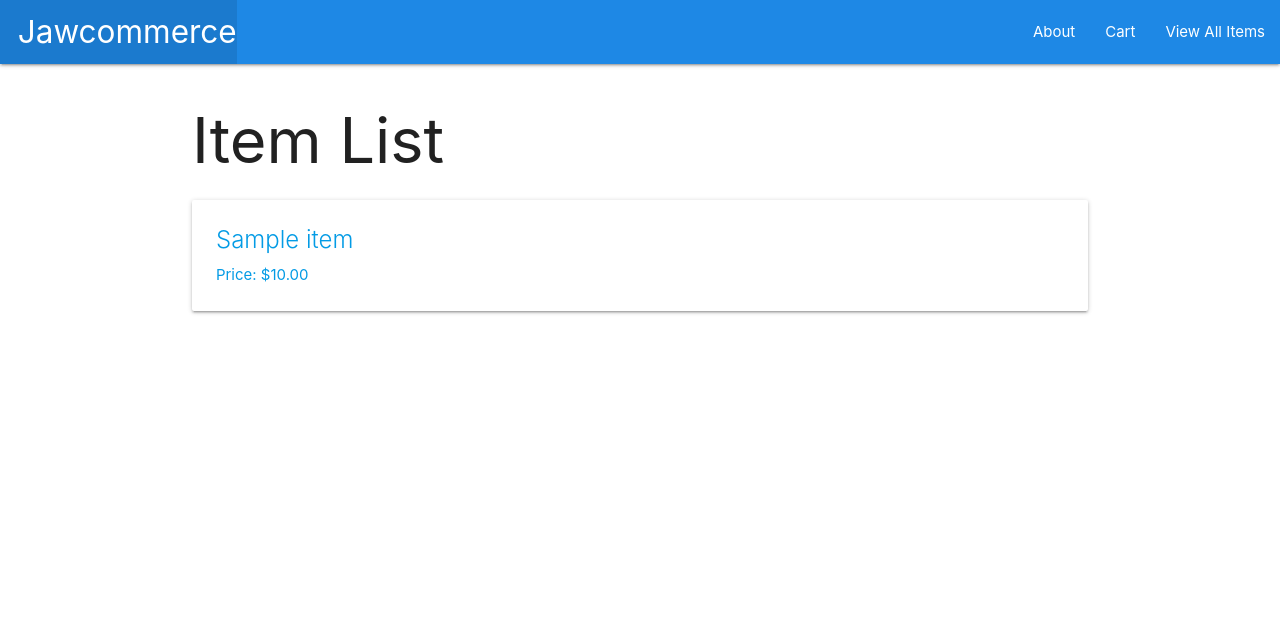
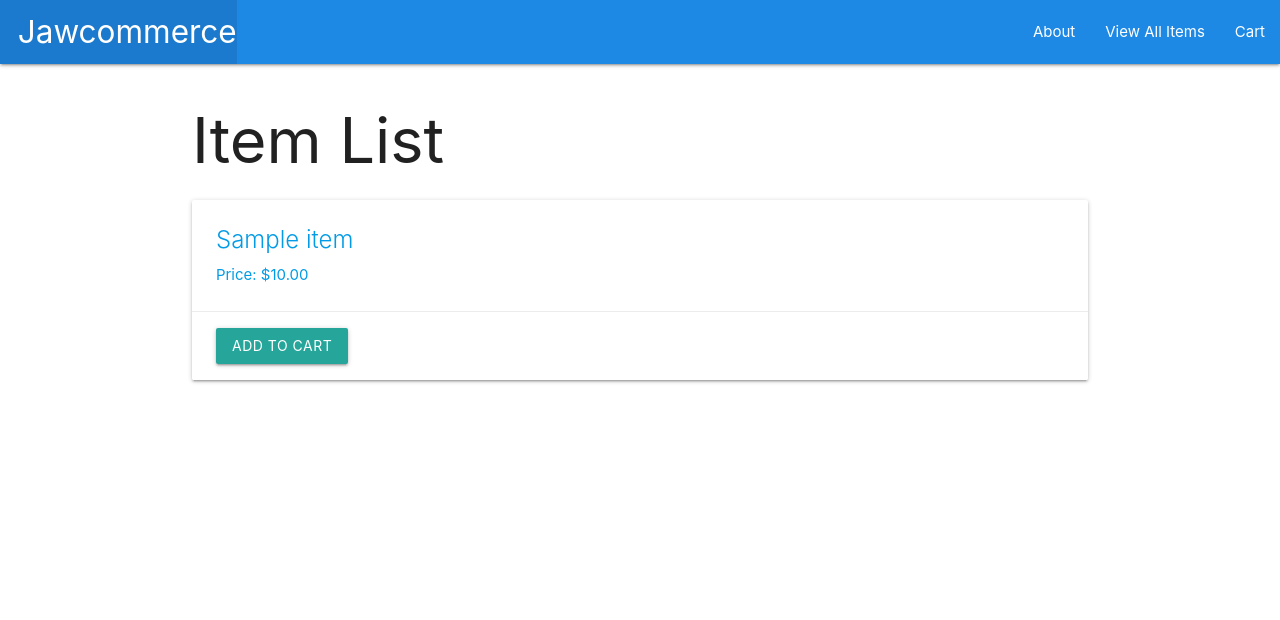
Before and after one commit to jawknee59/project4-ecommerce, a Django app: page /items/ in a window 1280 px wide. Shown: the top 620 px of the page. Run offline with Django 4.2, Linux system fonts and the light colour scheme; tables that the repository leaves empty hold one stand-in row (values such as "Sample post").

Commit message:
able to add and remove items from cart

```diff
--- a/main_app/admin.py
+++ b/main_app/admin.py
@@ -1,6 +1,7 @@
 from django.contrib import admin
-from .models import Item, Cart
+from .models import Item, Cart, CartItem
 
 # Register your models here.
 admin.site.register(Item)
 admin.site.register(Cart)
+admin.site.register(CartItem)
--- a/main_app/models.py
+++ b/main_app/models.py
@@ -1,4 +1,6 @@
 from django.db import models
+from django.contrib.auth.models import User
+from django.utils import timezone
 
 # A tuple of 2-tuples
 CATEGORIES = (
@@ -23,10 +25,13 @@ class Item(models.Model):
     def __str__(self):
         return self.title
 
+# Cart Model
 class Cart(models.Model):
+    user = models.ForeignKey(User, on_delete=models.CASCADE)
+    created_at = models.DateTimeField(default=timezone.now)
+
+class CartItem(models.Model):
+    cart = models.ForeignKey(Cart, on_delete=models.CASCADE)
     item = models.ForeignKey(Item, on_delete=models.CASCADE)
-    quantity = models.IntegerField(default=1)
-    status = models.BooleanField(default=False)
-
-    def placeOrder(self):
-        self.save()
+    quantity = models.PositiveIntegerField(default=1)
+    price = models.DecimalField(max_digits=10, decimal_places=2)
--- a/main_app/templates/base.html
+++ b/main_app/templates/base.html
@@ -19,8 +19,8 @@
                 </ul>
                 <ul class="right">
                     <li><a href="{% url 'about' %}">About</a></li>
-                    <li><a href="{% url 'cart' %}">Cart</a></li>
                     <li><a href="{% url 'index' %}">View All Items</a></li>
+                    <li><a href="{% url 'view_cart' %}">Cart</a></li>
                 </ul>
             </div>
         </nav>
--- a/main_app/templates/cart/index.html
+++ /dev/null
@@ -1,6 +0,0 @@
-{% extends 'base.html' %}
-{% block content %}
-
-<h1>Cart Page</h1>
-
-{% endblock %}
--- a/main_app/templates/items/index.html
+++ b/main_app/templates/items/index.html
@@ -10,6 +10,12 @@
       <span class="card-title">{{ item.title }}</span>
       <p>Price: ${{ item.price }}</p>
     </div>
+    <div class="card-action">
+      <form action="{% url 'add_to_cart' item.id %}" method="POST">
+        {% csrf_token %}
+        <input type="submit" class="btn" value="Add to Cart">
+      </form>
+    </div>
   </div>
 </a>
   {% endfor %}
--- a/main_app/urls.py
+++ b/main_app/urls.py
@@ -6,6 +6,8 @@ urlpatterns = [
     path('about/', views.about, name='about'),
     # route for items index
     path('items/', views.items_index, name='index'),
-    path('items/<int:item_id>', views.items_detail, name='detail'),
-    path('cart/', views.cart, name='cart'),
+    path('items/<int:item_id>/', views.items_detail, name='detail'),
+    path('view-cart/', views.view_cart, name='view_cart'),
+    path('add-to-cart/<int:item_id>/', views.add_to_cart, name='add_to_cart'),
+    path('remove-from-cart/<int:item_id>/', views.remove_from_cart, name='remove_from_cart'),
 ]
--- a/main_app/views.py
+++ b/main_app/views.py
@@ -1,5 +1,6 @@
-from django.shortcuts import render
-from .models import Item, Cart
+from django.shortcuts import render, redirect, get_object_or_404
+from django.contrib.auth.decorators import login_required
+from .models import Item, Cart, CartItem
 
 # items = [
 #   {
@@ -36,5 +37,31 @@ def items_detail(request, item_id):
   item = Item.objects.get(id=item_id)
   return render(request, 'items/detail.html', {'item': item})
 
-def cart(request):
-  return render(request, 'cart/index.html')
+
+@login_required
+def view_cart(request):
+  cart = Cart.objects.filter(user=request.user).first()
+  context = {'cart': cart}
+  return render(request, 'cart/cart.html', context)
+
+@login_required
+def add_to_cart(request, item_id):
+  item = get_object_or_404(Item, id=item_id)
+  cart = Cart.objects.filter(user=request.user).first()
+  if not cart:
+    cart = Cart.objects.create(user=request.user)
+  cart_item, created = CartItem.objects.get_or_create(cart=cart, item=item, price=item.price)
+  if not created:
+    cart_item.quantity += 1
+    cart_item.save()
+  return redirect('index')
+
+@login_required
+def remove_from_cart(request, item_id):
+  cart_item = get_object_or_404(CartItem, id=item_id, cart__user=request.user)
+  if cart_item.quantity == 1:
+    cart_item.delete()
+  else:
+    cart_item.quantity -= 1
+    cart_item.save()
+  return redirect('view_cart')
```
Also changed, not shown: main_app/templates/cart/cart.html (added, +24 -0 lines), main_app/migrations/0005_remove_cart_item_cart_items_cart_ref_code.py (added), main_app/migrations/0006_remove_cart_ref_code.py (added), main_app/migrations/0007_remove_cart_items_remove_cart_quantity_and_more.py (added).
